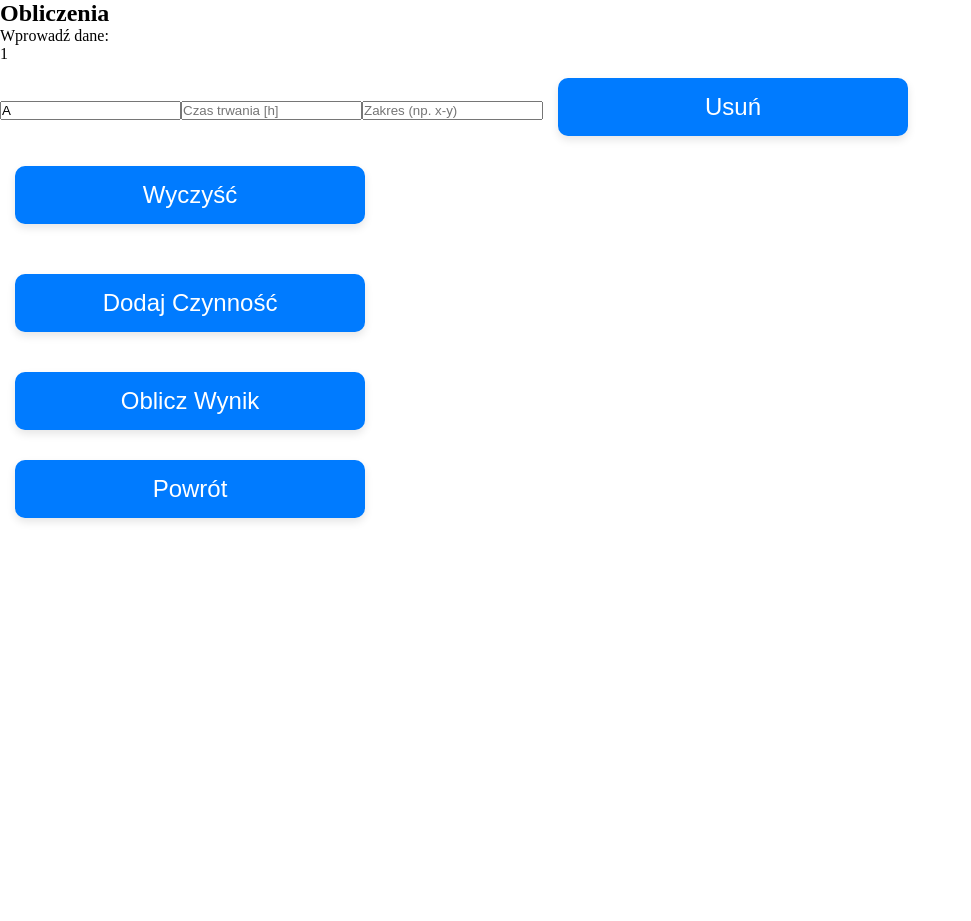
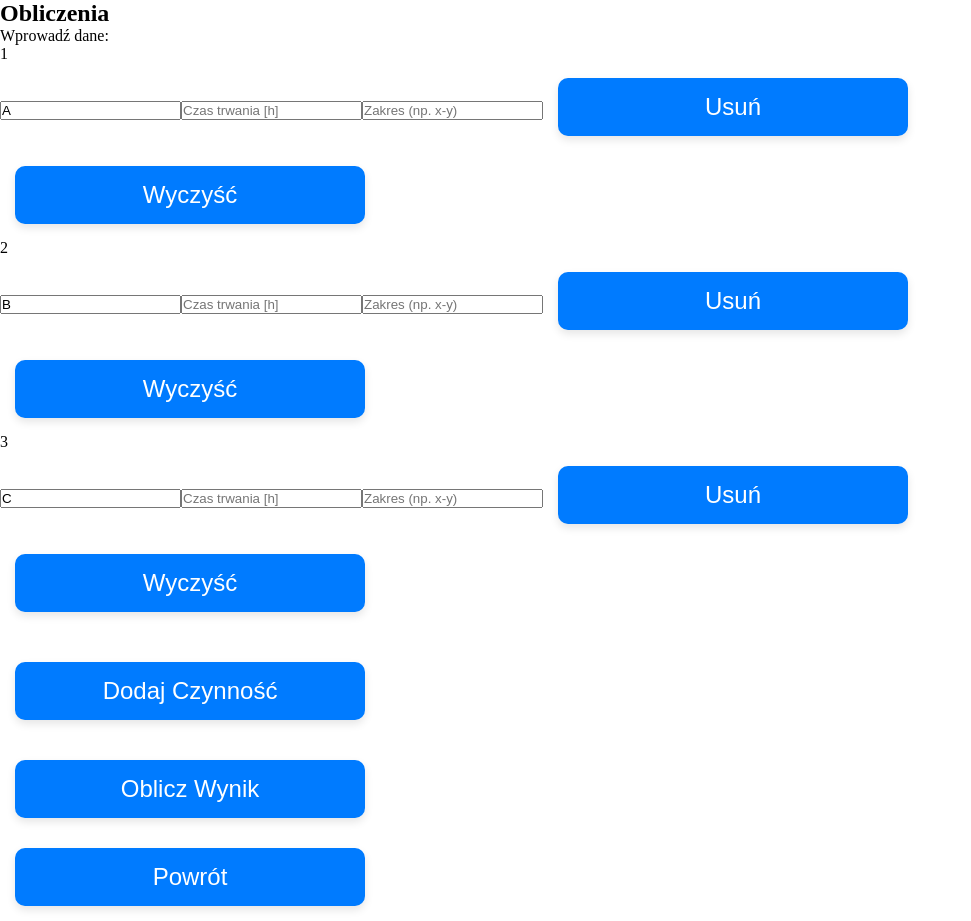
Before and after one commit to MarszalekM50/CP_Method, a React app: page /#/Calculation_screen in a window 1280 px wide. Shown: the whole page, without its empty margins (0-971 px from the left). Before the commit the page ends 800 px from the top, so only its background shows below. Built offline with nearby package versions, Linux system fonts and the light colour scheme.

Commit message:
test - MM

```diff
--- a/src/js/ekrany/Calculation_screen.js
+++ b/src/js/ekrany/Calculation_screen.js
@@ -8,7 +8,7 @@ import './../basic.css';
 const Calculation_screen = () => {
   const navigate = useNavigate();
   const [rows, setRows] = useState(
-    Array.from({ length: 1 }, (_, index) => ({
+    Array.from({ length: 3 }, (_, index) => ({
       name: index < 26 ? String.fromCharCode(65 + index) : '',
       duration: '',
       range: '',
```
